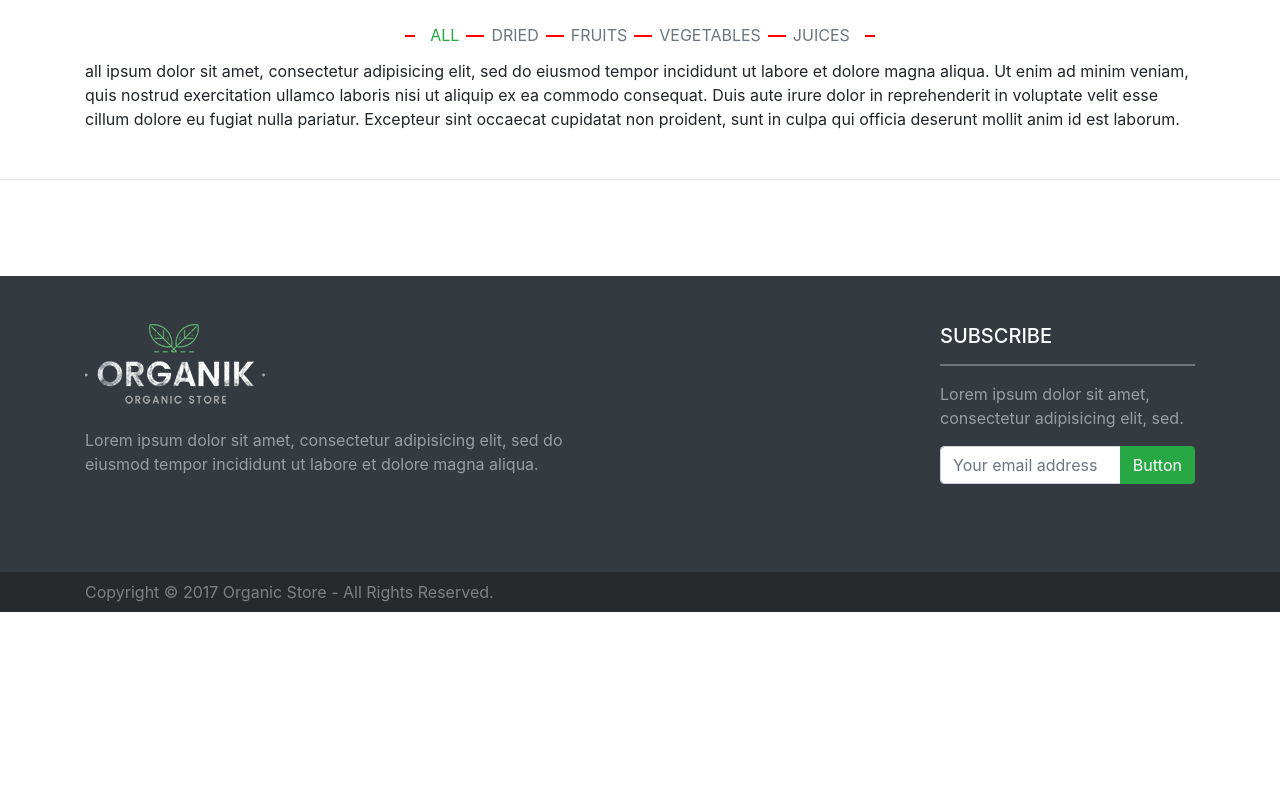
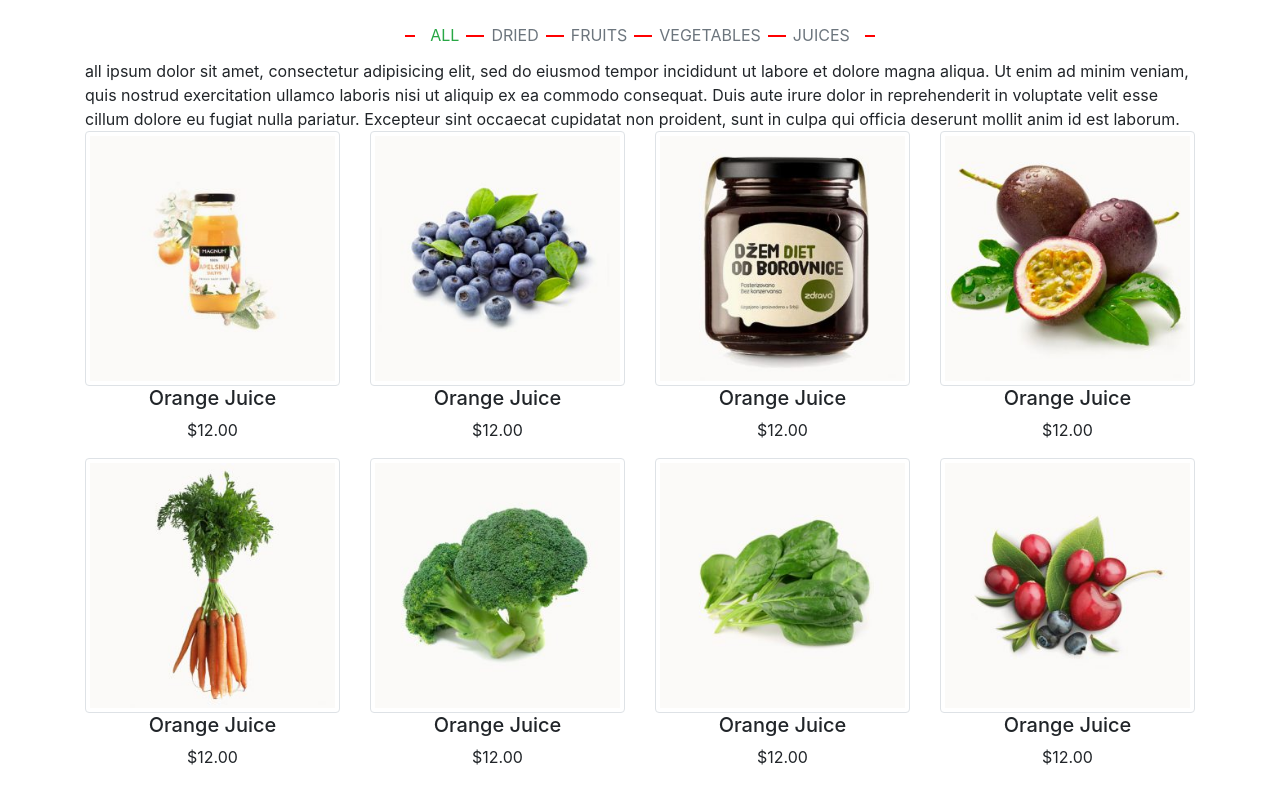
Before and after one commit to hseniht/organik-store, a plain HTML site: page index.html in a window 1280 px wide. Shown: the part 2100-2900 px from the top of the page. Before the commit the page ends 2712 px from the top, so only its background shows below. Drawn offline with nearby package versions, Linux system fonts and the light colour scheme.

Commit message:
Product Grid - Added Grid and Thumbs

```diff
--- a/index.html
+++ b/index.html
@@ -170,6 +170,7 @@
 
       </div>
 
+      <!-- Product Nav Menus Tabs-->
       <nav>
         <div class="nav nav-custom justify-content-center" role="tablist">
           <a class="nav-item nav-link active" data-toggle="tab" href="#nav-all" role="tab" aria-controls="nav-home" aria-selected="true">
@@ -190,8 +191,60 @@
         </div>
       </nav>
 
+      <!--Product Nav Menu Tab Content Panel -->
       <div class="tab-content">
-        <div class="tab-pane fade show active" id="nav-all" role="tabpanel" aria-labelledby="nav-home-tab">all ipsum dolor sit amet, consectetur adipisicing elit, sed do eiusmod tempor incididunt ut labore et dolore magna aliqua. Ut enim ad minim veniam, quis nostrud exercitation ullamco laboris nisi ut aliquip ex ea commodo consequat. Duis aute irure dolor in reprehenderit in voluptate velit esse cillum dolore eu fugiat nulla pariatur. Excepteur sint occaecat cupidatat non proident, sunt in culpa qui officia deserunt mollit anim id est laborum.</div>
+        <!-- ALL-->
+        <div class="tab-pane fade show active" id="nav-all" role="tabpanel" aria-labelledby="nav-home-tab">
+          all ipsum dolor sit amet, consectetur adipisicing elit, sed do eiusmod tempor incididunt ut labore et dolore magna aliqua.
+          Ut enim ad minim veniam, quis nostrud exercitation ullamco laboris nisi ut aliquip ex ea commodo consequat. Duis aute irure
+          dolor in reprehenderit in voluptate velit esse cillum dolore eu fugiat nulla pariatur. Excepteur sint occaecat cupidatat non
+          proident, sunt in culpa qui officia deserunt mollit anim id est laborum.
+          <div class="row">
+            <div class="col-lg-3 col-md-6 text-center">
+              <img src="images/shop_1.jpg" alt="product 1" class="img-thumbnail">
+              <h5>Orange Juice</h5>
+              <p>$12.00</p>
+            </div>
+            <div class="col-lg-3 col-md-6 text-center">
+              <img src="images/shop_2.jpg" alt="product 1" class="img-thumbnail">
+              <h5>Orange Juice</h5>
+              <p>$12.00</p>
+            </div>
+            <div class="col-lg-3 col-md-6 text-center">
+              <img src="images/shop_3.jpg" alt="product 1" class="img-thumbnail">
+              <h5>Orange Juice</h5>
+              <p>$12.00</p>
+            </div>
+            <div class="col-lg-3 col-md-6 text-center">
+              <img src="images/shop_4.jpg" alt="product 1" class="img-thumbnail">
+              <h5>Orange Juice</h5>
+              <p>$12.00</p>
+            </div>
+            <div class="col-lg-3 col-md-6 text-center">
+              <img src="images/shop_5.jpg" alt="product 1" class="img-thumbnail">
+              <h5>Orange Juice</h5>
+              <p>$12.00</p>
+            </div>
+            <div class="col-lg-3 col-md-6 text-center">
+              <img src="images/shop_6.jpg" alt="product 1" class="img-thumbnail">
+              <h5>Orange Juice</h5>
+              <p>$12.00</p>
+            </div>
+            <div class="col-lg-3 col-md-6 text-center">
+              <img src="images/shop_7.jpg" alt="product 1" class="img-thumbnail">
+              <h5>Orange Juice</h5>
+              <p>$12.00</p>
+            </div>
+            <div class="col-lg-3 col-md-6 text-center">
+              <img src="images/shop_8.jpg" alt="product 1" class="img-thumbnail">
+              <h5>Orange Juice</h5>
+              <p>$12.00</p>
+            </div>
+          </div>
+
+        </div>
+
+        <!-- Dried Panel-->
         <div class="tab-pane fade" id="nav-dried" role="tabpanel" aria-labelledby="nav-profile-tab">dried dolor sit amet, consectetur adipisicing elit, sed do eiusmod tempor incididunt ut labore et dolore magna aliqua. Ut enim ad minim veniam, quis nostrud exercitation ullamco laboris nisi ut aliquip ex ea commodo consequat. Duis aute irure dolor in reprehenderit in voluptate velit esse cillum dolore eu fugiat nulla pariatur. Excepteur sint occaecat cupidatat non proident, sunt in culpa qui officia deserunt mollit anim id est laborum.</div>
         <div class="tab-pane fade" id="nav-fruits" role="tabpanel" aria-labelledby="nav-contact-tab">fruits  ipsum dolor sit amet, consectetur adipisicing elit, sed do eiusmod tempor incididunt ut labore et dolore magna aliqua. Ut enim ad minim veniam, quis nostrud exercitation ullamco laboris nisi ut aliquip ex ea commodo consequat. Duis aute irure dolor in reprehenderit in voluptate velit esse cillum dolore eu fugiat nulla pariatur. Excepteur sint occaecat cupidatat non proident, sunt in culpa qui officia deserunt mollit anim id est laborum.</div>
         <div class="tab-pane fade" id="nav-vegetable" role="tabpanel" aria-labelledby="nav-contact-tab">vegetable  ipsum dolor sit amet, consectetur adipisicing elit, sed do eiusmod tempor incididunt ut labore et dolore magna aliqua. Ut enim ad minim veniam, quis nostrud exercitation ullamco laboris nisi ut aliquip ex ea commodo consequat. Duis aute irure dolor in reprehenderit in voluptate velit esse cillum dolore eu fugiat nulla pariatur. Excepteur sint occaecat cupidatat non proident, sunt in culpa qui officia deserunt mollit anim id est laborum.</div>
```
